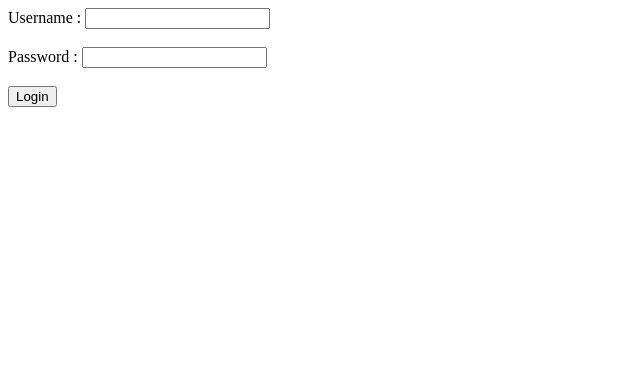
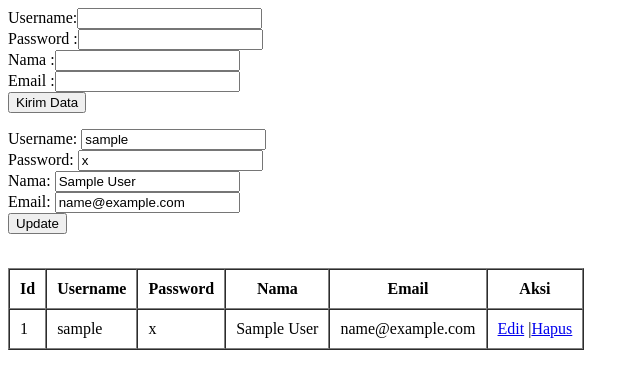
Before and after one commit to Yanti12699/TI-B, a PHP site: page /materi4.php?edit=1 in a window 1280 px wide. Shown: the top 389 px of the page, without its empty margins (0-640 px from the left). Run offline with PHP 8.4, Linux system fonts and the light colour scheme; tables that the repository leaves empty or names only in its code hold one stand-in row (values such as "Sample post"); a stand-in replaces the project's code that opens the database connection.

Commit message:
Add files via upload

```diff
--- a/materi4.php
+++ b/materi4.php
@@ -1,21 +1,105 @@
 <?php
-$username_benar = "yanti";
-$password_benar = "12345";
+include 'koneksi.php';
 
-if(isset($_POST['login'])){
+if (isset($_GET['hapus'])) {
+    $id = $_GET['hapus'];
+    mysqli_query($koneksi, "DELETE FROM user WHERE id='$id'");
+    header("Location: materi4.php");
+    exit;
+}
+
+if (isset($_POST['update'])) {
+    mysqli_query($koneksi, "UPDATE user SET
+        username='$_POST[username]',
+        password='$_POST[password]',
+        nama='$_POST[nama]',
+        email='$_POST[email]'
+        WHERE id='$_POST[id]'
+    ");
+    header("Location: materi4.php");
+    exit;
+}
+
+$dataEdit = null;
+if (isset($_GET['edit'])) {
+    $idEdit = $_GET['edit'];
+    $resultEdit = mysqli_query($koneksi, "SELECT * FROM user WHERE id='$idEdit'");
+    $dataEdit = mysqli_fetch_assoc($resultEdit);
+}
+?>
+
+<form method="POST">
+    Username:<input type="text" name="username"><br>
+    Password :<input type="password" name="password"><br>
+    Nama :<input type="text" name="nama"><br>
+    Email :<input type="text" name="email"><br>
+    <input type="submit" value="Kirim Data" name = "kirim"><br>
+</form>
+
+<?php
+if (isset($_POST['kirim'])) {
     $username = $_POST['username'];
     $password = $_POST['password'];
+    $nama = $_POST['nama'];
+    $email = $_POST['email'];
 
-    if($username == $username_benar && $password == $password_benar){
-        echo "Login Berhasil";
+    $query = "INSERT INTO user (username, password, nama, email)
+              VALUES ('$username', '$password', '$nama', '$email')";
+
+    if (mysqli_query($koneksi, $query)) {
+        echo "Data berhasil ditambah";
     } else {
-        echo "Login Gagal";
+        echo "Data gagal ditambahkan";
     }
 }
 ?>
 
+<?php if ($dataEdit) { ?>
 <form method="POST">
-    Username : <input type="text" name="username"><br><br>
-    Password : <input type="password" name="password"><br><br>
-    <input type="submit" name="login" value="Login">
+    <input type="hidden" name="id" value="<?= $dataEdit['id'] ?>">
+    Username: <input type="text" name="username" value="<?= $dataEdit['username'] ?>"><br>
+    Password: <input type="text" name="password" value="<?= $dataEdit['password'] ?>"><br>
+    Nama: <input type="text" name="nama" value="<?= $dataEdit['nama'] ?>"><br>
+    Email: <input type="text" name="email" value="<?= $dataEdit['email'] ?>"><br>
+    <button type="submit" name="update">Update</button>
 </form>
+<br>
+<?php } ?>
+
+<table border="1" cellpadding="10" cellspacing="0">
+<tr>
+    <th>Id</th>
+    <th>Username</th>
+    <th>Password</th>
+    <th>Nama</th>
+    <th>Email</th>
+    <th>Aksi</th>
+</tr>
+
+<?php
+$query = "SELECT * FROM user";
+$result = mysqli_query($koneksi, $query);
+while ($row = mysqli_fetch_assoc ($result)) {
+    echo "<tr>";
+    echo "<td>" . $row['id'] . "</td>";
+    echo "<td>" . $row['username'] . "</td>";
+    echo "<td>" . $row['password'] . "</td>";
+    echo "<td>" . $row['nama'] . "</td>";
+    echo "<td>" . $row['email'] . "</td>";
+    echo "<td><a href='materi4.php?edit=" . $row['id'] . "'>Edit</a> |<a href='materi4.php?hapus=" .$row['id'] . "'>Hapus</a></td>";
+    echo "</tr>";
+}
+
+if (isset($_POSt['kirim'])) {
+        $username = $_POST['username'];
+        $password = $_POST['password'];
+        $nama = $_POST['nama'];
+        $email = $_POST['email'];
+        $query = "UPDATE user SET username = '$username', password = '$password', nama = '$nama', email = '$email' WHERE id = '$id";
+
+        if (mysqli_query($koneksi, $query)) {
+            echo "data berhasil diupdate";
+        }  else {
+            echo "data gagal diupdate";
+        }
+}
```
